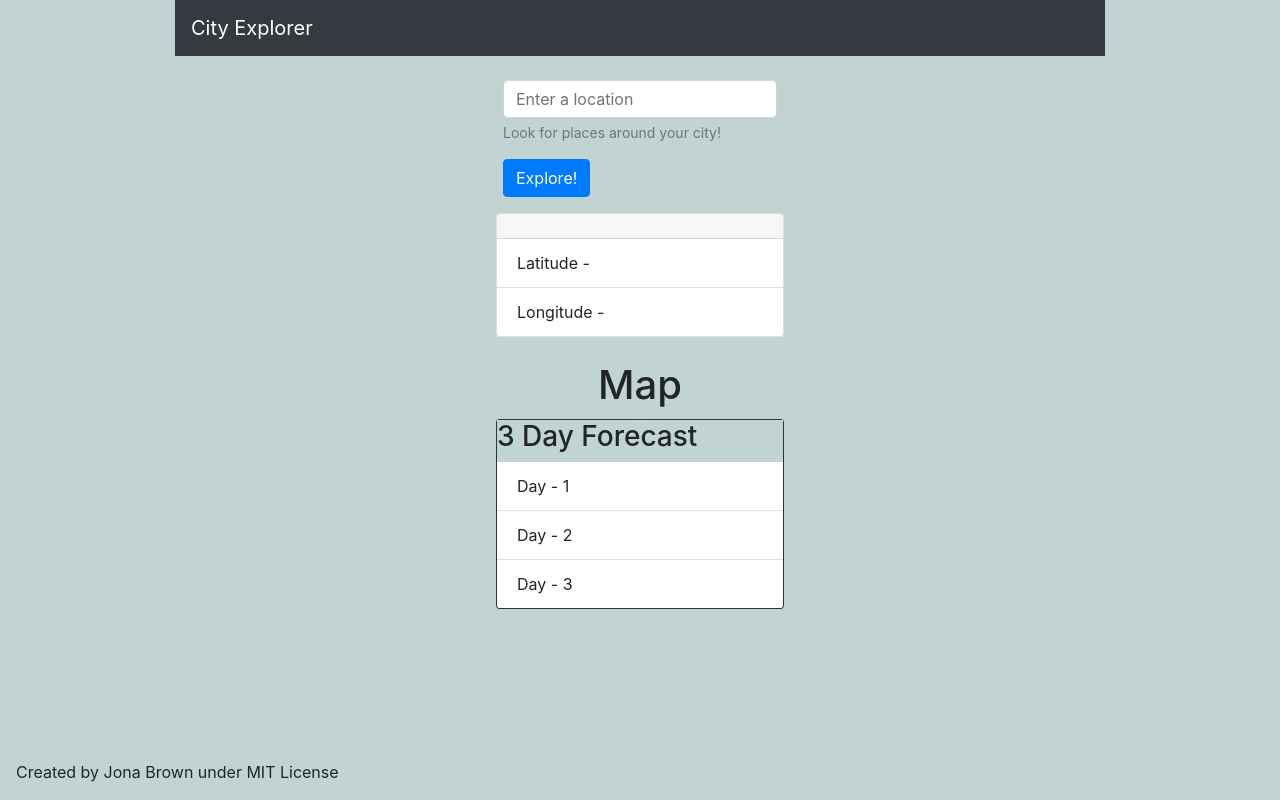
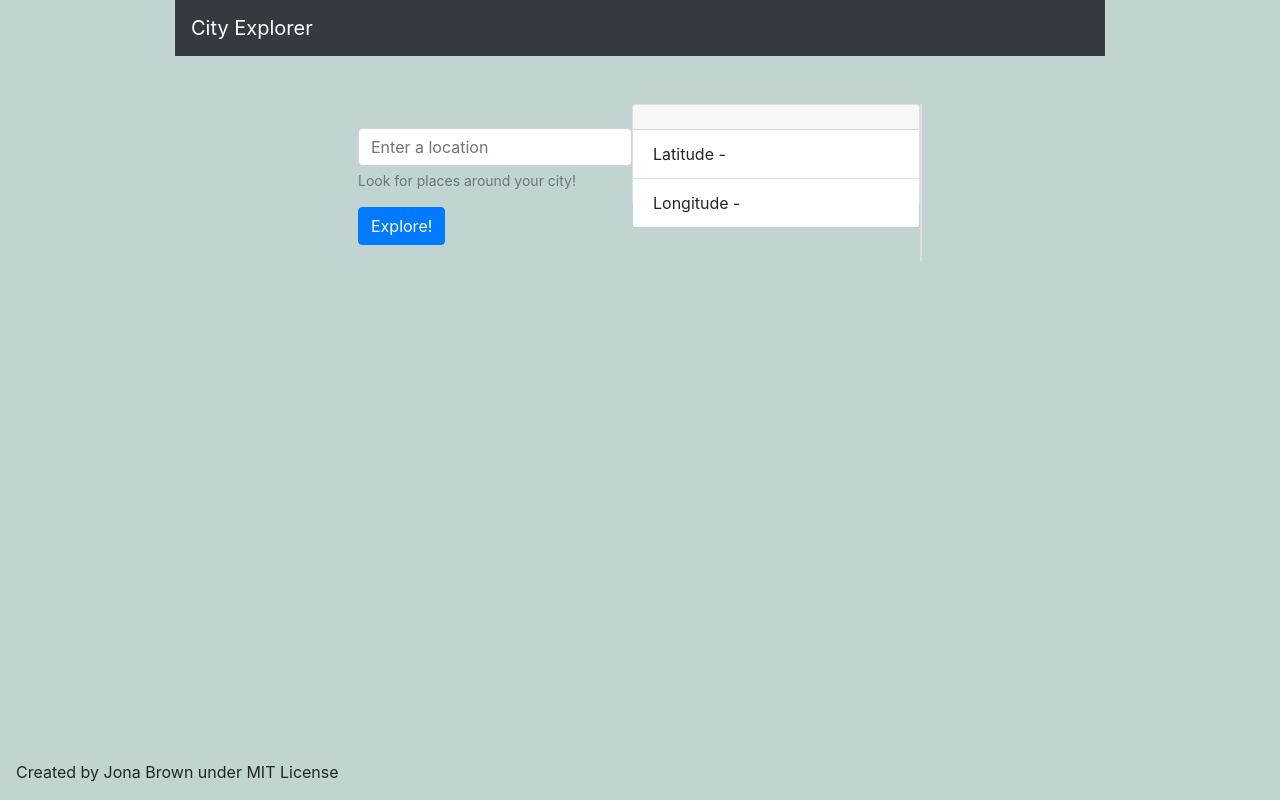
Before and after one commit to SorviusN/city-explorer, a React (Create React App) app: page / in a window 1280 px wide. Built offline with nearby package versions, Linux system fonts and the light colour scheme.

Commit message:
Movie API partially functioning

```diff
--- a/src/App.css
+++ b/src/App.css
@@ -12,3 +12,8 @@
 .cardClass {
   background-color: none;
 }
+
+.MoviesAndForecastContainer {
+  display: flex;
+  flex-direction: column;
+}
--- a/src/App.js
+++ b/src/App.js
@@ -5,33 +5,21 @@ import CityForm from './CityForm';
 import Header from './Header';
 import Forecast from './Forecast';
 import Footer from './Footer';
+import Movies from './Movies';
 
 class App extends React.Component {
 
   constructor(props) {
     super(props);
     this.state = {
-      firstForecast: ['Day', '1'],
-      secondForecast: ['Day', '2'],
-      thirdForecast: ['Day', '3'],
+      forecast: '',
+      movies: '',
     }
   }
 
-  setFirstForecast = (data) => {
+  setForecast = (data) => {
     this.setState({
-      firstForecast: data
-    });
-  }
-
-  setSecondForecast = (data) => {
-    this.setState({
-      secondForecast: data
-    });
-  }
-
-  setThirdForecast = (data) => {
-    this.setState({
-      thirdForecast: data
+      forecast: data,
     });
   }
 
@@ -39,11 +27,21 @@ class App extends React.Component {
     return (
       <div className="App">
         <Header className="head" />
-        <CityForm className="body" setFirstForecast={this.setFirstForecast} setSecondForecast={this.setSecondForecast} setThirdForecast={this.setThirdForecast} />
-        <Forecast firstForecast={this.state.firstForecast} secondForecast={this.state.secondForecast} thirdForecast={this.state.thirdForecast}/>
+        <CityForm className="body" setForecast={this.setForecast} />
+        {
+        this.state.forecast === '' ?
+          <div></div>
+        :
+          <div className="MoviesAndForecastContainer">
+            <Forecast forecast={this.state.forecast}/>
+            <Movies/>
+          </div>
+        }
         <Footer/>
       </div>
     )
   }
 }
 export default App;
+
+        //<Forecast forecast={this.state.forecast}/>
--- a/src/CityForm.css
+++ b/src/CityForm.css
@@ -1,6 +1,30 @@
-
 ul {
 list-style-type: none;
 margin: 0;
 padding: 0;
 }
+
+.CityForm {
+  width: 100vw;
+  display: flex;
+  padding: 3rem;
+  justify-content: center;
+}
+
+.InfoName {
+  height: 100px;
+}
+
+.InfoList {
+  height: 20px;
+}
+
+.MapImage {
+  border-radius: 50%;
+  border: solid black 1px;
+}
+
+.card {
+  background: none;
+  border: none;
+}
--- a/src/CityForm.js
+++ b/src/CityForm.js
@@ -6,7 +6,6 @@ import Container from 'react-bootstrap/Container';
 import Card from 'react-bootstrap/Card';
 import Form from 'react-bootstrap/Form';
 import Alert from 'react-bootstrap/Alert';
-import Image from 'react-bootstrap/Image';
 import ListGroup from 'react-bootstrap/ListGroup';
 
 import './CityForm.css';
@@ -37,49 +36,15 @@ class CityForm extends React.Component {
 
       const cityInfo = response.data[0];
 
-      let displayName = cityInfo.display_name;
-
       let cityLat = cityInfo.lat;
       let cityLon = cityInfo.lon;
+      let displayName = cityInfo.display_name;
 
       this.setState({
         displayName,
         cityLat,
         cityLon
       });
-
-     console.log(this.state.cityLat);
-
-    }
-    catch(err) {
-      this.setState({errCode: err.message});
-    }
-  }
-
-  handleWeatherData = async () => {
-    try{
-    let weatherData = await axios.get(`http://localhost:3001/weather?lat=${this.state.cityLat}&lon=${this.state.cityLon}&searchQuery=${this.state.displayName}`);
-
-    let forecastArray = [
-      {
-        date: weatherData.data.data[0].valid_date,
-        description: `low of ${weatherData.data.data[0].low_temp}, high of ${weatherData.data.data[0].high_temp} with ${weatherData.data.data[0].weather.description}`
-      },
-      {
-        date: weatherData.data.data[1].valid_date,
-        description: `low of ${weatherData.data.data[1].low_temp}, high of ${weatherData.data.data[1].high_temp} with ${weatherData.data.data[1].weather.description}`
-      },
-      {
-        date: weatherData.data.data[2].valid_date,
-        description: `low of ${weatherData.data.data[2].low_temp}, high of ${weatherData.data.data[2].high_temp} with ${weatherData.data.data[2].weather.description}`
-      }
-    ];
-    this.props.setFirstForecast([forecastArray[0].date, forecastArray[0].description]);
-    this.props.setSecondForecast([forecastArray[1].date, forecastArray[1].description]);
-    this.props.setThirdForecast([forecastArray[2].date, forecastArray[2].description]);
-
-    console.log(forecastArray[0]);
-    //using the parent function to set forecast to the object above.
     }
     catch(err) {
       this.setState({errCode: err.message});
@@ -88,9 +53,9 @@ class CityForm extends React.Component {
 
   handleMap = () => {
     const key = process.env.REACT_APP_CITY_KEY;
-    let mapUrl = `https://maps.locationiq.com/v3/staticmap?key=${key}&center=${this.state.cityLat},${this.state.cityLon}&zoom=14`;
+    let mapUrl = `https://maps.locationiq.com/v3/staticmap?key=${key}&center=${this.state.cityLat},${this.state.cityLon}&zoom=12`;
     return (
-      <Image src={mapUrl} className="mapImage" rounded/>
+      <img className="MapImage" src={mapUrl} alt="Map"/>
     )
   }
 
@@ -103,15 +68,50 @@ class CityForm extends React.Component {
       );
   }
 
+  handleWeatherData = async () => {
+    try{
+
+    let weatherData = await axios.get(`http://localhost:3001/weather?lat=${this.state.cityLat}&lon=${this.state.cityLon}`);
+
+    let forecastArray = weatherData.data.map(forecast => {
+      let data = {
+        date: forecast.valid_date,
+        description:`low of ${forecast.low_temp}, high of ${forecast.high_temp} with ${forecast.weather.description}`,
+      };
+        return data;
+    });
+
+    this.props.setForecast(forecastArray);
+
+    //using the parent function to set forecast to the object above.
+    }
+    catch(err) {
+      this.setState({errCode: err.message});
+    }
+  }
+
+  handleMovies = async () => {
+    console.log('handleMovies');
+    try {
+      let movieData = await axios.get(`http://localhost:3001/movie?city=${this.state.city}`);
+
+      console.log(movieData);
+    }
+    catch(err){
+      this.setState({errCode: err.message});
+    }
+  }
+
   handleAll = async (e) => {
     await this.handleSubmit(e); // calling await makes it so that the other functions are will not run at the same time. We need to collect lat/long before continuing.
     this.handleWeatherData();
     this.handleMap();
+    this.handleMovies();
   }
 
   render() {
     return (
-      <>
+      <div className="CityForm">
         <Form>
           <Form.Group controlId="exploreInput">
             <Form.Label>{this.state.city}</Form.Label>
@@ -133,16 +133,15 @@ class CityForm extends React.Component {
         }
         </Container>
       :
-        <Card variant="secondary" style={{ width: '18rem' }}>
+        <Card variant="secondary" className="InfoName" style={{ width: '18rem' }}>
           <Card.Header>{this.state.displayName}</Card.Header>
-          <ListGroup variant="flush">
+          <ListGroup variant="flush" className="InfoList">
             <ListGroup.Item>Latitude - {this.state.cityLat}</ListGroup.Item>
             <ListGroup.Item>Longitude - {this.state.cityLon}</ListGroup.Item>
           </ListGroup>
         </Card>
       }
       <br />
-      <h1>Map</h1>
       <Card variant="primary">
         { this.state.city === '' ?
         console.log('no map')
@@ -150,7 +149,7 @@ class CityForm extends React.Component {
         this.handleMap()
         }
       </Card>
-    </>
+    </div>
     )
   }
 }
--- a/src/Forecast.js
+++ b/src/Forecast.js
@@ -13,12 +13,10 @@ class Forecast extends React.Component {
   render() {
     return (
       <>
-      <Card bg="dark" style={{ width: '18rem' }}>
+      <Card bg="dark" style={{ width: '22rem' }}>
         <ListGroup variant="flush">
-          <h3>3 Day Forecast </h3>
-          <ListGroup.Item>{`${this.props.firstForecast[0]} - ${this.props.firstForecast[1]}`}</ListGroup.Item>
-          <ListGroup.Item>{`${this.props.secondForecast[0]} - ${this.props.secondForecast[1]}`}</ListGroup.Item>
-          <ListGroup.Item>{`${this.props.thirdForecast[0]} - ${this.props.thirdForecast[1]}`}</ListGroup.Item>
+          <h3>16 Day Forecast </h3>
+          {this.props.forecast.map(day => <ListGroup.Item>{day.date}, {day.description}</ListGroup.Item>)}
         </ListGroup>
       </Card>
       </>
--- /dev/null
+++ b/src/Movies.js
@@ -0,0 +1,18 @@
+import React from 'react';
+import Card from 'react-bootstrap/Card';
+import ListGroup from 'react-bootstrap/ListGroup';
+
+class Movies extends React.Component {
+  render() {
+    return (
+      <Card bg="dark" style={{ width: '22rem' }}>
+        <ListGroup variant="flush">
+        <h3>Movies</h3>
+      <ListGroup.Item>Sleepless in Seattle</ListGroup.Item>
+        </ListGroup>
+      </Card>
+    )
+  }
+}
+
+export default Movies;
```
